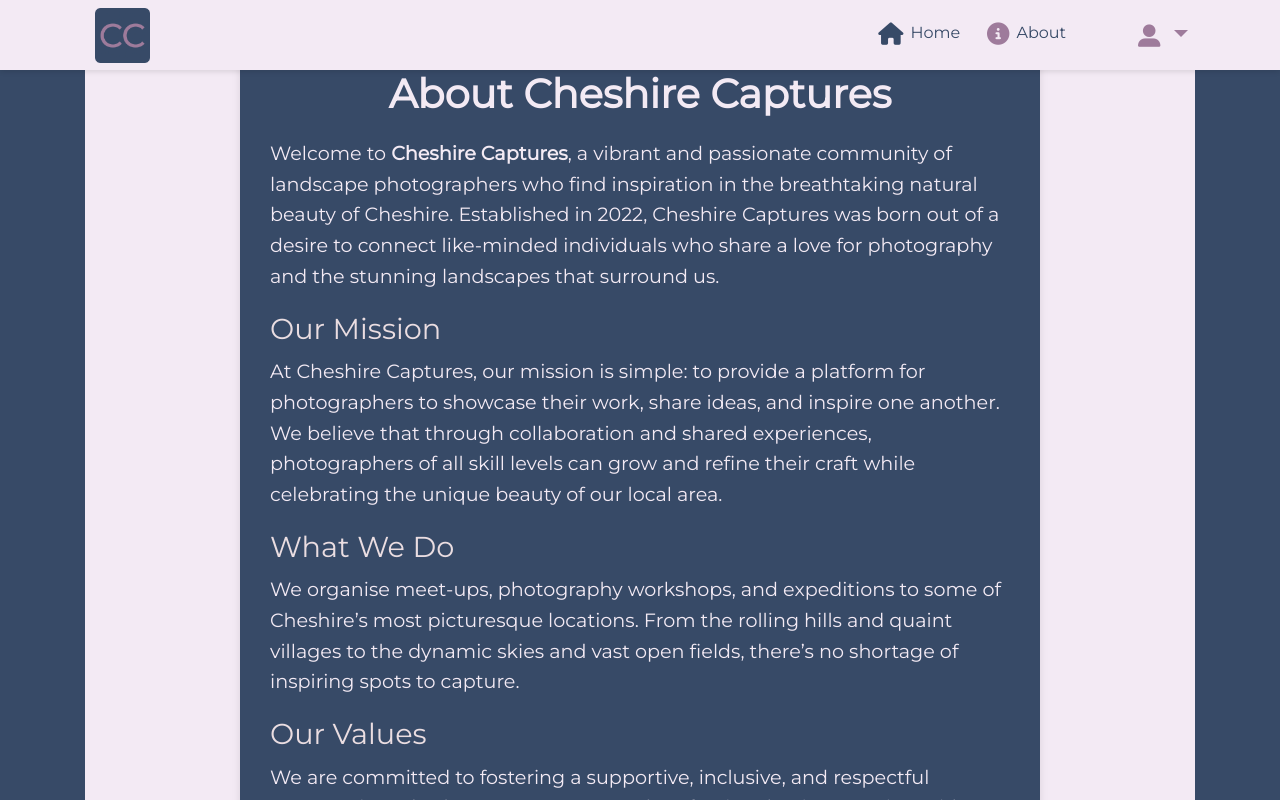
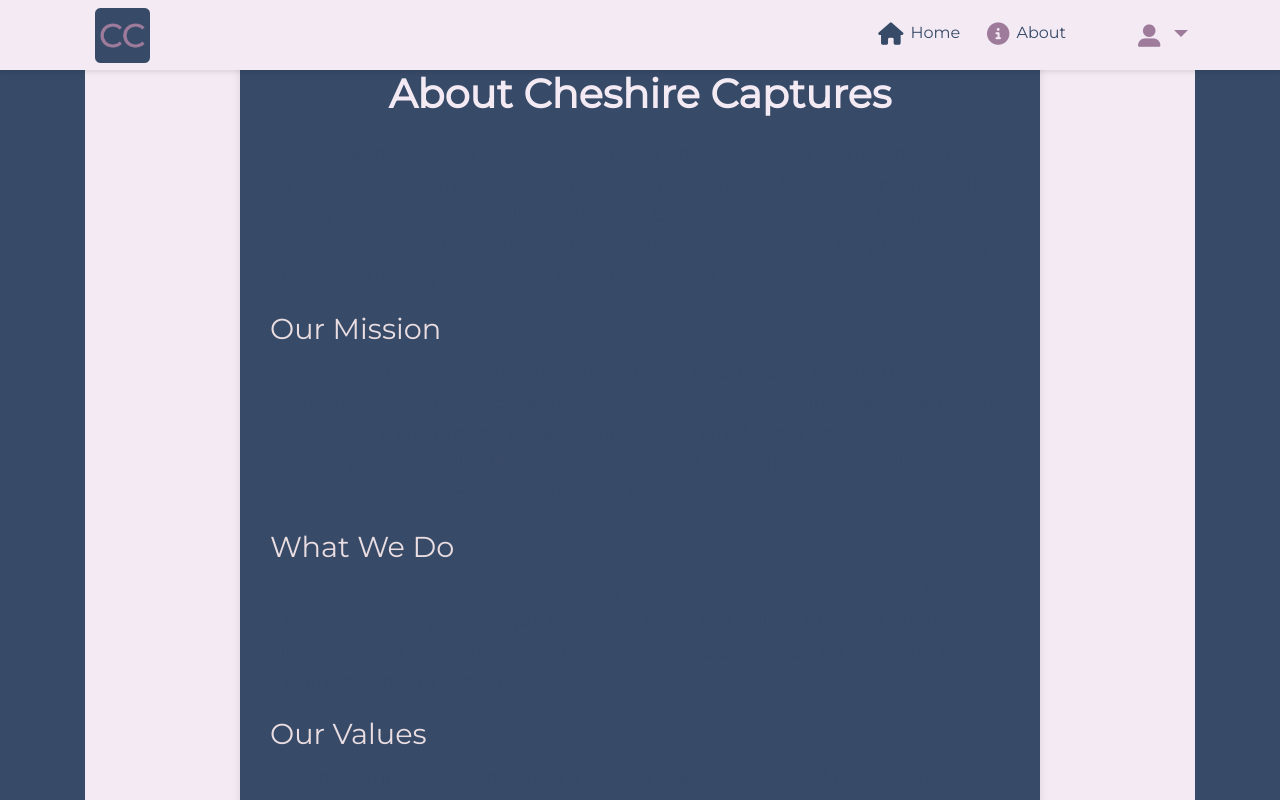
Before and after one commit to NickCMoore/cheshire-captures, a React (Create React App) app: page /about in a window 1280 px wide. Shown: the top 800 px of the page. Built offline with nearby package versions, Linux system fonts and the light colour scheme.

Commit message:
fix: stop other users from accessing the edit profile buttons on popular photographers page

```diff
--- a/src/pages/PopularPhotographers.js
+++ b/src/pages/PopularPhotographers.js
@@ -15,19 +15,10 @@ const PopularPhotographers = () => {
     const fetchPhotographers = async () => {
       try {
         const { data } = await axiosReq.get('/api/photographers/top-photographers/');
-
-        if (Array.isArray(data.results)) {
-          setPhotographers(data.results);
-          setFilteredPhotographers(data.results);
-        } else {
-          console.error("Expected an array in data.results but received:", data.results);
-          setPhotographers([]);
-          setFilteredPhotographers([]);
-        }
+        setPhotographers(data.results);
+        setFilteredPhotographers(data.results);
       } catch (err) {
         console.error('Error fetching photographers:', err);
-        setPhotographers([]);
-        setFilteredPhotographers([]);
       }
     };
 
@@ -54,10 +45,10 @@ const PopularPhotographers = () => {
         {Array.isArray(filteredPhotographers) && filteredPhotographers.length > 0 ? (
           filteredPhotographers.map((photographer) => (
             <Col key={photographer.id} md={4} className="mb-4">
-              <Card className="shadow-sm">
+              <Card className="shadow-sm profile-card">
                 <Card.Body className="text-left">
                   <Card.Title className="mt-2">{photographer.display_name}</Card.Title>
-                  <Card.Text>{photographer.bio}</Card.Text>
+                  <Card.Text>{photographer.bio || 'No bio available'}</Card.Text>
                   <Link to={`/profile/${photographer.id}`}>
                     <Button variant="primary" className="w-100 mt-2">
                       View Profile
--- a/src/styles/AboutPage.module.css
+++ b/src/styles/AboutPage.module.css
@@ -1,6 +1,6 @@
 .AboutPage {
     background-color: #f3eaf4;
-    color: var(--rich-black);
+    color: var(--yinmn-blue);
     background-size: cover;
     background-position: center;
     background-repeat: no-repeat;
@@ -44,7 +44,7 @@
 
   p {
     font-size: 1.2rem;
-    color: var(--magnolia);
+    color: var(--yinmn-blue);
     line-height: 1.6;
     margin-bottom: 20px;
   }
```
